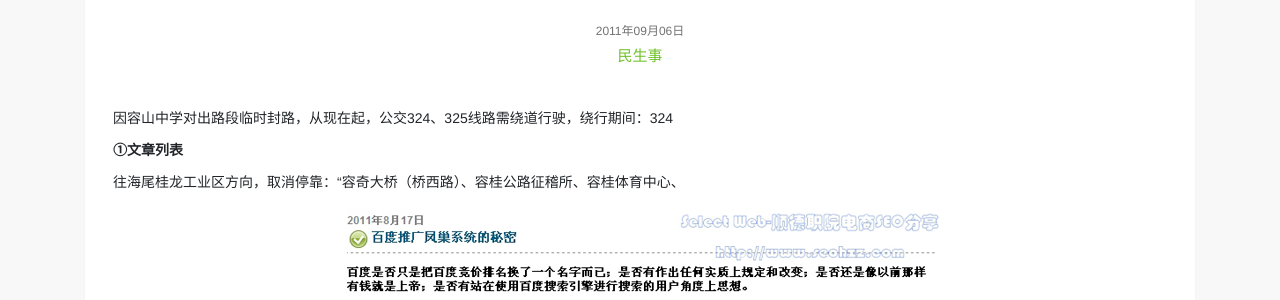
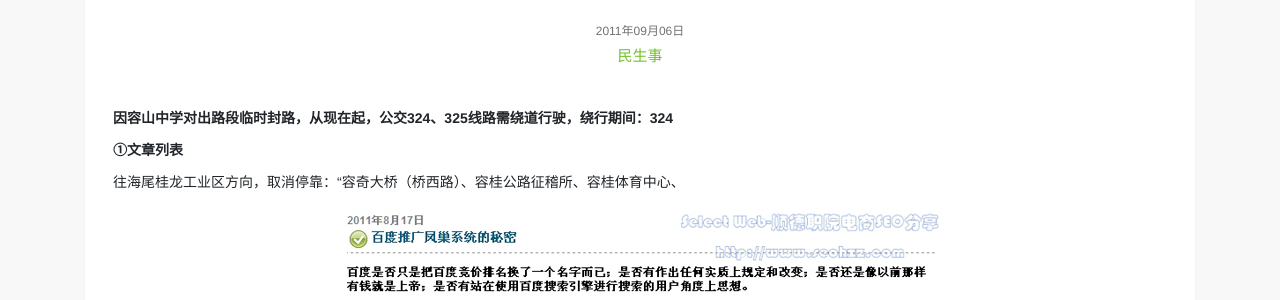
Before and after one commit to Catbabe/Catbabe.github.io, a Jekyll site: the page built from ueo/_posts/2011-09-06-web-read-skill.html, in a window 1280 px wide. Shown: the part 298-598 px from the top of the page. Built offline with Jekyll 4.4.1, drawn with Linux system fonts in a browser that asks for light colours.

```diff
--- a/ueo/_posts/2011-09-06-web-read-skill.html
+++ b/ueo/_posts/2011-09-06-web-read-skill.html
@@ -7,7 +7,7 @@ title: 海尾324路线更改
 keywords: 民生事
 description: 海尾324路线更改，需绕道行驶。
 ---
-<p>因容山中学对出路段临时封路，从现在起，公交324、325线路需绕道行驶，绕行期间：324</p>
+<p><b>因容山中学对出路段临时封路，从现在起，公交324、325线路需绕道行驶，绕行期间：324</b></p>
 <p><b>①文章列表</b></p>
 <p>往海尾桂龙工业区方向，取消停靠：“容奇大桥（桥西路）、容桂公路征稽所、容桂体育中心、</p>
 <p align="center"><img class="img-fluid" alt="Select Web文章列表" src="{{ site.url }}/images/ueo/web-read-skill-1.jpg"></p>
```
